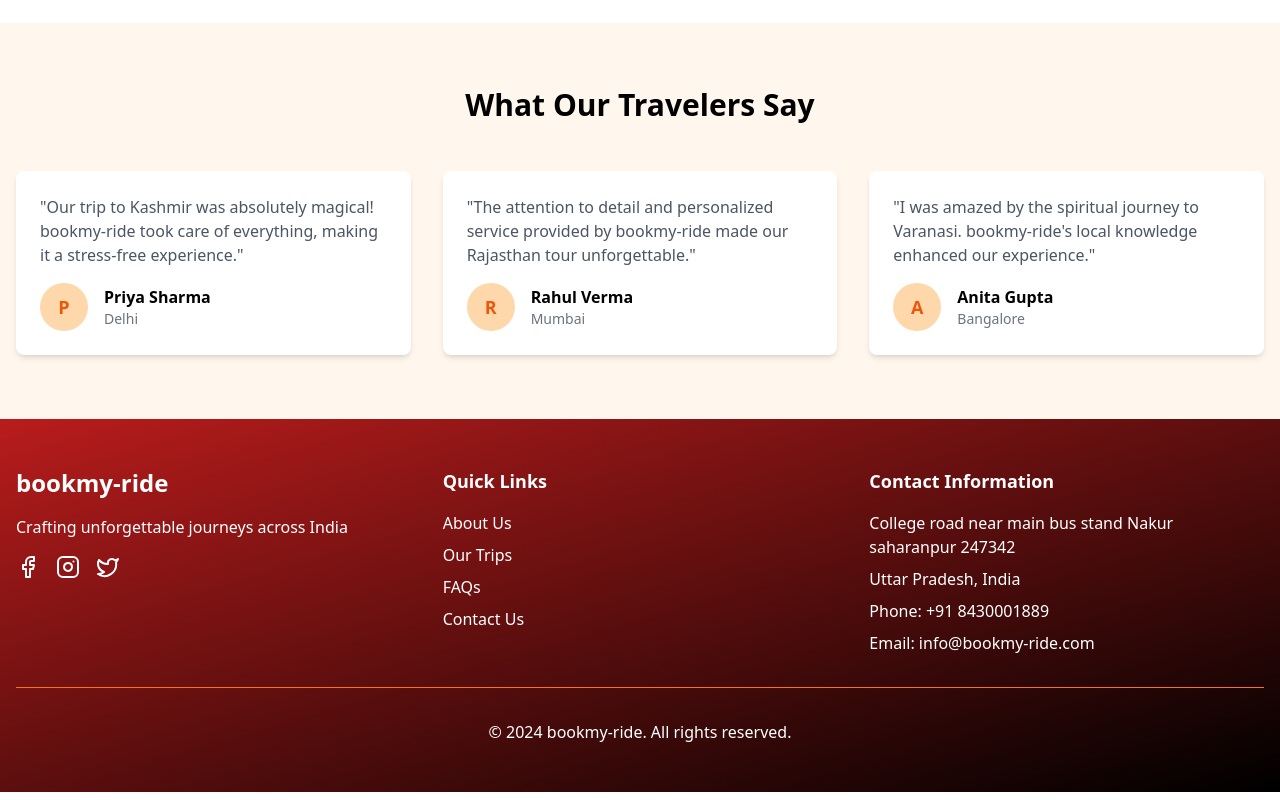
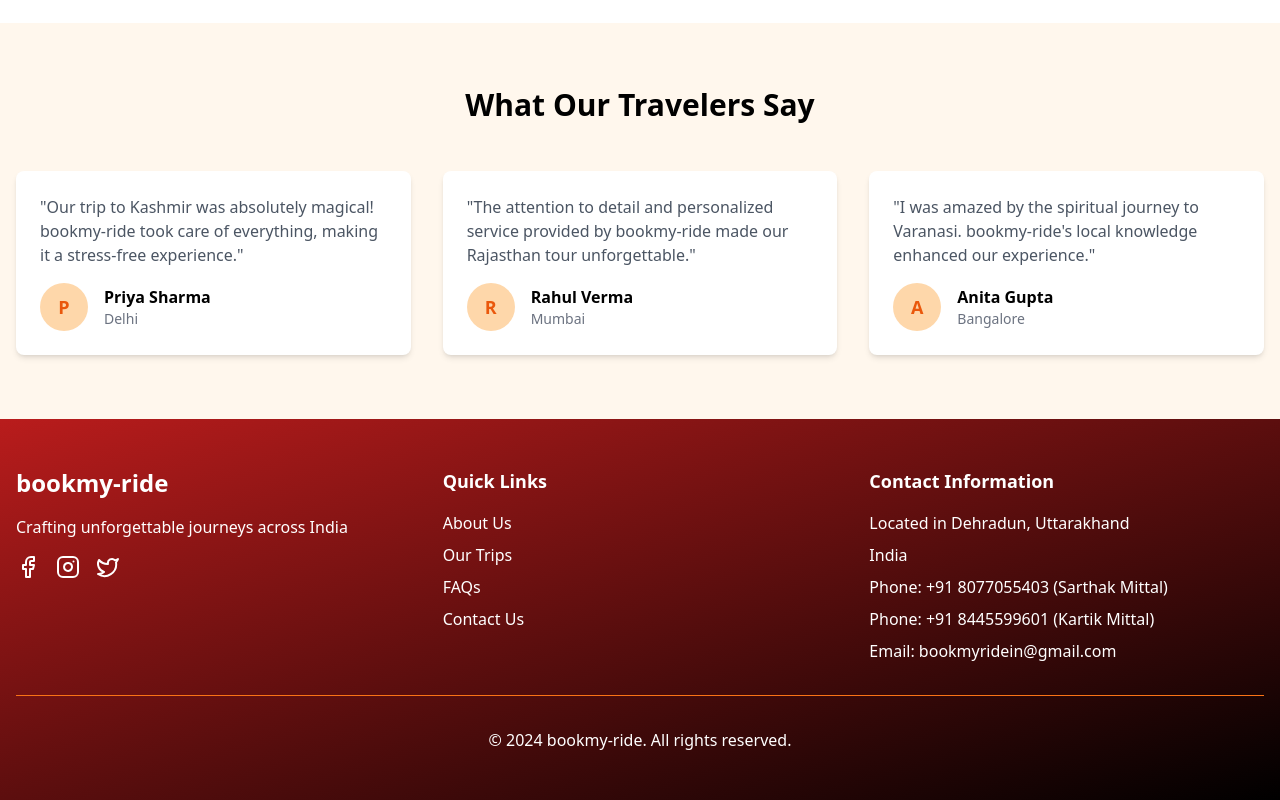
Before and after one commit to 1thenameisshivam/bookmy-ride, a React (Vite) app: page / in a window 1280 px wide. Shown: the part 2463-3263 px from the top of the page. Built offline with nearby package versions, Linux system fonts and the light colour scheme; no server answers.

Commit message:
Updated the footer section

```diff
--- a/src/components/LandingPage/Footer.jsx
+++ b/src/components/LandingPage/Footer.jsx
@@ -50,7 +50,7 @@ export default function Footer() {
                             </li>
                             <li>
                                 <Link
-                                    href="#"
+                                    to="/trips"
                                     className="hover:text-orange-200 transition-colors"
                                 >
                                     Our Trips
@@ -66,7 +66,7 @@ export default function Footer() {
                             </li>
                             <li>
                                 <Link
-                                    href="#"
+                                    to="/contact"
                                     className="hover:text-orange-200 transition-colors"
                                 >
                                     Contact Us
@@ -78,13 +78,16 @@ export default function Footer() {
                         <h4 className="text-lg font-semibold mb-4">
                             Contact Information
                         </h4>
+                        <p className="mb-2">Located in Dehradun, Uttarakhand</p>
+                        <p className="mb-2"> India</p>
                         <p className="mb-2">
-                            College road near main bus stand Nakur saharanpur
-                            247342
+                            Phone: +91 8077055403 (Sarthak Mittal)
                         </p>
-                        <p className="mb-2">Uttar Pradesh, India</p>
-                        <p className="mb-2">Phone: +91 8430001889</p>
-                        <p>Email: info@bookmy-ride.com</p>
+                        <p className="mb-2">
+                            Phone: +91 8445599601 (Kartik Mittal)
+                        </p>
+
+                        <p>Email: bookmyridein@gmail.com</p>
                     </div>
                 </div>
                 <div className="mt-8 pt-8 border-t border-orange-500 text-center">
```
